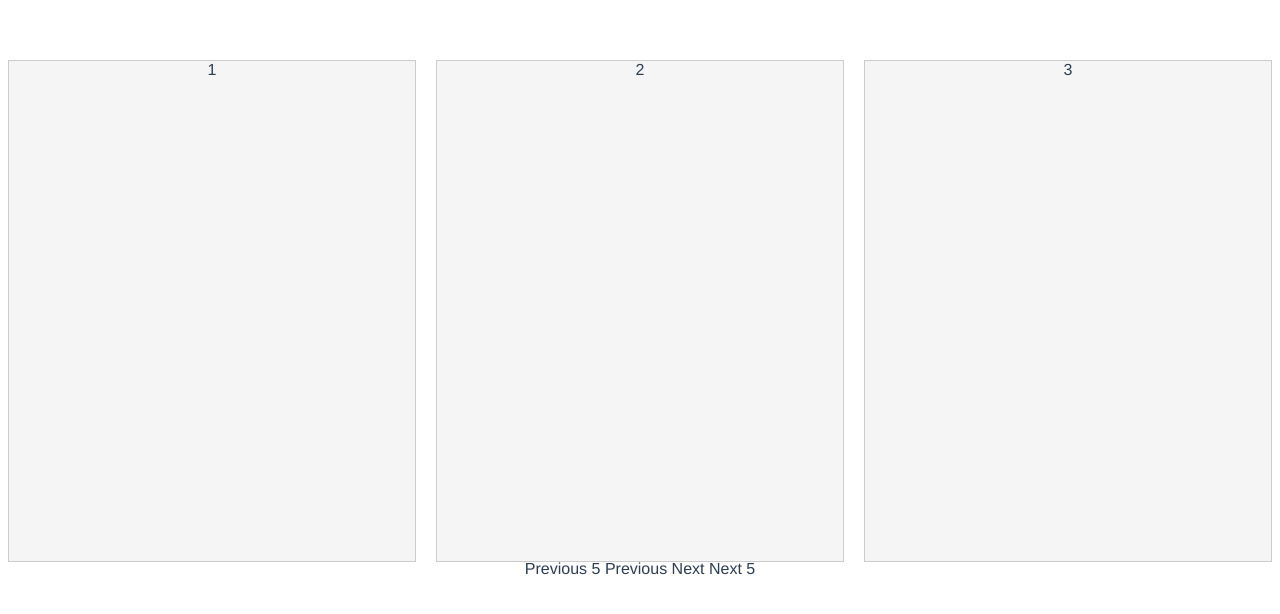
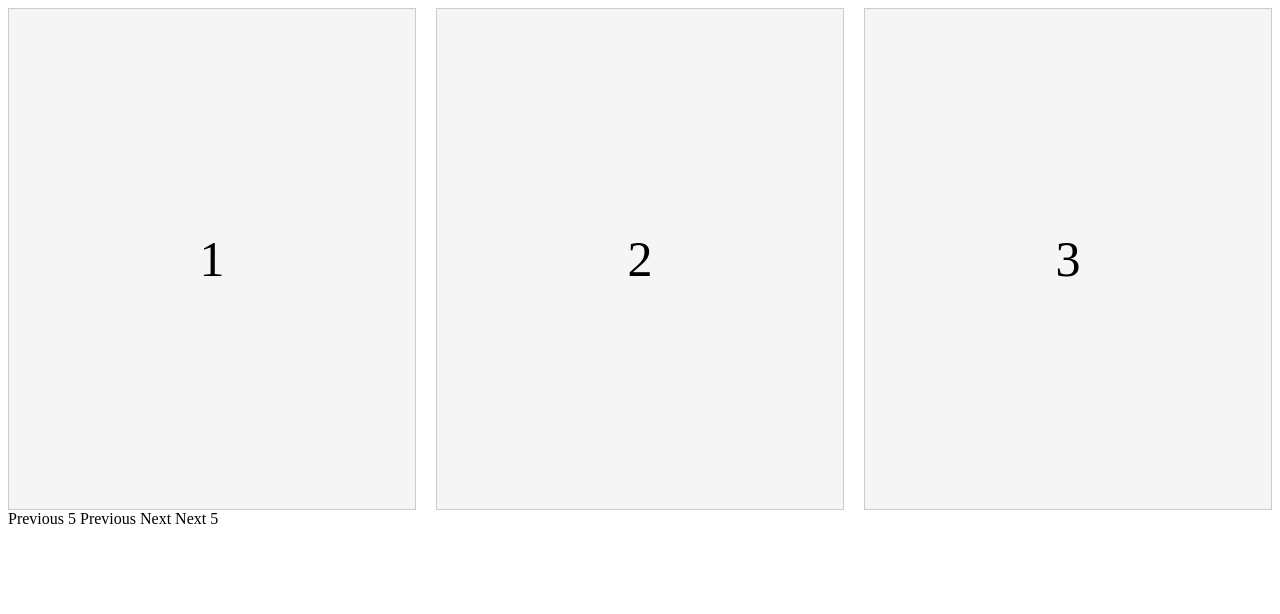
Before and after one commit to wolfrstrudel/vue-carousel, a Vue app: page / in a window 1280 px wide. Shown: the top 614 px of the page. Built offline with nearby package versions, Linux system fonts and the light colour scheme.

Commit message:
Create dynamic slides.

```diff
--- a/src/App.vue
+++ b/src/App.vue
@@ -1,27 +1,46 @@
 <template>
 	<div id="app">
-    <Carousel />
+		<Carousel :slides="slides">
+			<template v-slot="slide">
+				<div class="slide-content">
+					{{ slide.id }}
+				</div>
+			</template>
+		</Carousel>
 	</div>
 </template>
 
 <script>
-import Carousel from './components/Carousel.vue'
+import Carousel from '@/components/Carousel.vue';
 
 export default {
 	name: 'app',
 	components: {
 		Carousel
+	},
+	data() {
+		return {
+			slideCount: 20,
+			slides: []
+		}
+	},
+	created() {
+		for(var i = 1; i <= this.slideCount; i++ ) {
+			this.slides.push({id: i});
+		}
 	}
 }
 </script>
 
-<style>
-#app {
-  font-family: 'Avenir', Helvetica, Arial, sans-serif;
-  -webkit-font-smoothing: antialiased;
-  -moz-osx-font-smoothing: grayscale;
-  text-align: center;
-  color: #2c3e50;
-  margin-top: 60px;
+<style scoped>
+.slide-content {
+	display: flex;
+	justify-content: center;
+	align-items: center;
+	height: 500px;
+	background-color: #f5f5f5;
+	border: 1px solid #cccccc;
+	font-size: 50px;
 }
+
 </style>
--- a/src/components/Carousel.vue
+++ b/src/components/Carousel.vue
@@ -1,15 +1,12 @@
 <template>
-	<div ref="theCarouselWrapper" class="carousel-wrapper">
+	<div class="carousel-wrapper">
 		<div ref="theCarousel" :style="carouselStyle" class="carousel">
 			<div
-				v-for="(slide, index) in activeSlides"
-				:key="index"
+				v-for="(slide,index) in activeSlides" :key="index"
+				class="slide-wrapper"
 				:style="slideWrapperStyle"
-				class="slide-wrapper"
 			>
-				<div class="slide">
-					{{ slide }}
-				</div>
+				<slot v-bind="slide" />
 			</div>
 		</div>
 
@@ -32,10 +29,13 @@
 </template>
 
 <script>
-
 export default {
 	name: "Carousel",
 	props: {
+		slides: {
+			type: Array,
+			default: () => []
+		},
 		initialPage: {
 			type: Number,
 			default: 0
@@ -46,10 +46,10 @@ export default {
 		},
 		lazyLoadedSlides: {
 			type: Boolean,
-			default: true
+			default: false
 		},
 		transitionSpeed: {
-			type: [Number, Object],
+			type: Number,
 			default: 1000
 		},
 		spaceBetweenSlides: {
@@ -63,20 +63,13 @@ export default {
 	},
 	data() {
 		return {
-			slideCount: 20, //temporary
 			isDragging: false,
 			windowWidth: window.innerWidth,
 			carouselWidth: null,
 			currentPage: this.initialPage,
-			slides: [],
 			startDragPosition: {x: 0, y: 0},
 			draggedOffset: {x: 0, y: 0},
 			dragType: ""
-		}
-	},
-	created() {
-		for(var i = 1; i <= this.slideCount; i++ ) {
-			this.slides.push(i);
 		}
 	},
 	mounted() {
@@ -276,14 +269,7 @@ export default {
 .slide-wrapper {
 	flex-grow: 0;
 	flex-shrink: 0;
-	height: 500px;
 	box-sizing: border-box;
-}
-
-.slide {
-	height: 100%;
-	background-color: #f5f5f5;
-	border: 1px solid #cccccc;
 }
 
 .pagination-button {
```
Lines whose indentation alone changed are shown as unchanged.
